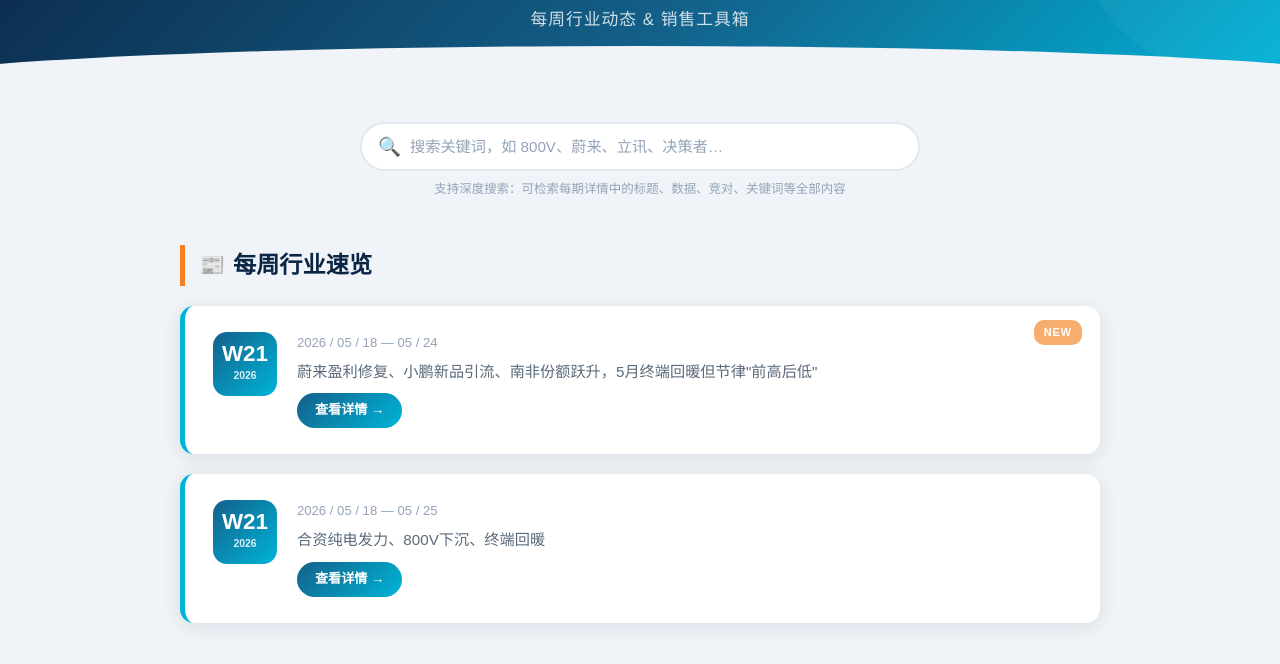
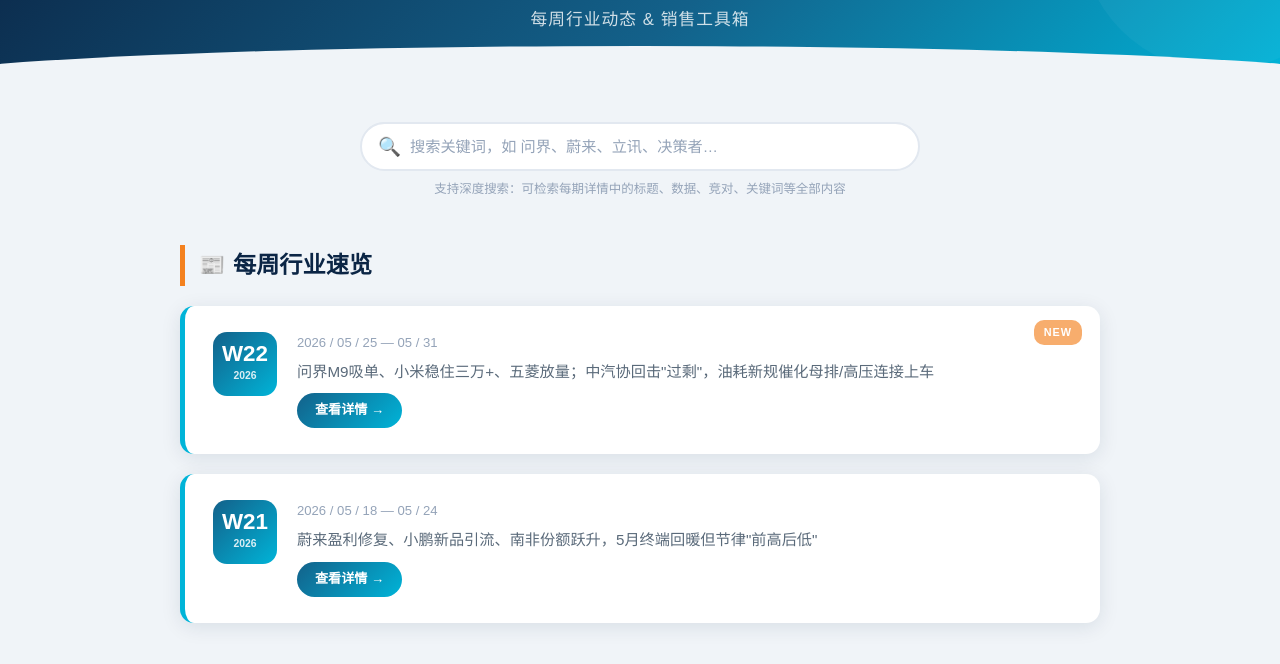
Before and after one commit to Nikki21nuan/Auto-Insights, a plain HTML site: page index.html in a window 1280 px wide. Shown: the part 129-793 px from the top of the page. Drawn offline with Linux system fonts and the light colour scheme.

Commit message:
Add files via upload

```diff
--- a/index.html
+++ b/index.html
@@ -101,7 +101,7 @@
 
   <div class="search-bar">
     <span class="search-icon">🔍</span>
-    <input type="text" id="searchInput" placeholder="搜索关键词，如 800V、蔚来、立讯、决策者…" oninput="filterCards()">
+    <input type="text" id="searchInput" placeholder="搜索关键词，如 问界、蔚来、立讯、决策者…" oninput="filterCards()">
   </div>
   <div class="search-hint">支持深度搜索：可检索每期详情中的标题、数据、竞对、关键词等全部内容</div>
 
@@ -110,9 +110,24 @@
   <div class="issue-list" id="issueList">
 
     <!-- ★ LATEST ISSUE ★ -->
+    <a class="issue-card searchable" href="car_weekly_highlights_052531.html"
+      data-content="问界M9 24小时破2万单 5/28全新一代问界M9发布24小时订单突破2万品牌热度延续 旗舰智驾定价策略有效Q2-Q3高压线束域控与热管理需求仍将走高 小米稳住三万+阵营 5月交付继续超过3万台连续第二个月站稳三万+ 产销爬坡与渠道成形验证供应链协同关注Q3新品与出海节奏的追加配套 五菱重回放量通道 5月全球销量达126087辆月度放量明显 A00 A0纯电与微客双驱拉动出口CKD与本地化同步升温线束补货节奏需跟进 中汽协回击产能过剩指控 5/29中汽协发文反驳欧方产能过剩片面说法倡导理性看待产能与贸易 关税与贸易工具不确定性上行Tier1需推进海外本地化与双供以分散政策风险 油耗新规倒逼高压母排加速落地 工信部WLTC油耗新规自2026/01/01实施按整备质量设阶梯限值2.57 3.3 4.7L/100km纯电插混电耗纳入企业平均2030年目标3.2L 巴斯巴将于2026欧洲电池电动车展集中展示大电流高压连接方案海外高压平台采购关注度上行 新规压近整车能效底线PHEV HEV电气化加速高电流母排高压线束一体化迎来量产窗口需在低损与热电协同上做强 Model Y拿下挪威十万俱乐部 Model Y在挪威累计注册破10万截至5/28成为首款达成里程碑的单一车型 北欧市场对高压架构与整车能效的验证效应明显利好高压连接与标准化推进 友商速递 中航光电 投关纪要披露2026年经营目标营收228亿元利润30亿元民品高端制造布局新能源车高压互连与智能网联产品矩阵 立讯精密 与Marvell签署战略合作MOU发力AI光铜互连生态高速互连与系统整合能力有望外溢至车载高速链路与域控平台 宏发股份 发布ESG及多项公告围绕继电器连接器等业务与内控治理推进利于车规高压继电器长期供给稳定 旗舰吸粉 问界M9 24小时2万单验证大车智驾的订单拉动与交付潜力 新规压顶 WLTC与企业平均油耗新规落地倒逼能效与电气化升级母排高压连接优先级上调 海外对冲 中汽协回击过剩一手应对关税不确定性一手加速海外本地化与标准化 盖世汽车 财联社电报 中汽协官网 工信部油耗新规 巴斯巴 同花顺财经 中财网 东方财富网">
+      <span class="new-badge">NEW</span>
+      <div class="week-badge">
+        <span class="week-num">W22</span>
+        <span class="week-label">2026</span>
+      </div>
+      <div class="issue-body">
+        <div class="issue-date">2026 / 05 / 25 — 05 / 31</div>
+        <div class="issue-summary">问界M9吸单、小米稳住三万+、五菱放量；中汽协回击"过剩"，油耗新规催化母排/高压连接上车</div>
+        <span class="read-btn">查看详情 →</span>
+        <div class="match-snippet"><div class="match-label">🔍 匹配内容</div><span class="match-text"></span></div>
+      </div>
+    </a>
+
+    <!-- PREVIOUS ISSUE -->
     <a class="issue-card searchable" href="car_weekly_highlights_051824.html"
        data-content="蔚来扛住下行连续盈利 Q1营收255.3亿元经营利润6680万元单季交付8.3万辆连续两个季度盈利 高端新能源修复信号增强现金流与毛利改善为二季度新品交付与渠道投入提供弹药 小鹏GX上市引爆客流 上市次日到店客流刷新2026年工作日最高超过2025年全年峰值 产品力与定价匹配度高短期关注订单承接与产能爬坡线束配套需快速响应 中国品牌在南非加速上位 2025年中国车企在南非乘用车市占率由11.2%升至16.8% 非洲成为出海第二增长曲线CKD与本地化供给需求升温 5月终端回暖但节律前高后低 乘联会预计5月狭义乘用车零售152万新能源95万渗透率约62.5%周度日均由5.1万回落至3.9万后在第四周回升至4.3万 渠道去库存尚未完成新能源与燃油分化扩大月末厂商冲量仍是关键变量 丰田在印混动创里程碑 丰田基洛斯卡在印度累计混动车型销量突破30万辆 强混在新兴市场具备规模基础高压线束热管理与12V-48V架构并存期将延长 欧洲纯电重启加速 4月欧盟核心市场纯电上牌20.15万辆同比+34.1% 海外需求修复叠加本地关税不确定出口与海外本地化需双线推进 竞对速递 立讯精密 拟通过收购京西智行集团间接持有京西国际约59.5%股份切入智能底盘与线控制动 安波福 与Comau宣布联合研发智能自动化解决方案加速工厂柔性与效率 Amphenol 将于5/27-5/29亮相JSAE横滨展展示车规多千兆以太网与可换电连接器 终端回暖 5月零售回升但节律波动新能源贡献主导 爆款兑现 新品上市带动客流与订单小鹏GX表现突出 版图重塑 消费电子巨头加码底盘与系统集成Tier1格局洗牌 乘联分会 盖世汽车 Amphenol官网 中国汽车流通协会乘用车市场信息联席分会官网 中国汽车报AI汽车网">
-      <span class="new-badge">NEW</span>
       <div class="week-badge">
         <span class="week-num">W21</span>
         <span class="week-label">2026</span>
@@ -120,21 +135,6 @@
       <div class="issue-body">
         <div class="issue-date">2026 / 05 / 18 — 05 / 24</div>
         <div class="issue-summary">蔚来盈利修复、小鹏新品引流、南非份额跃升，5月终端回暖但节律"前高后低"</div>
-        <span class="read-btn">查看详情 →</span>
-        <div class="match-snippet"><div class="match-label">🔍 匹配内容</div><span class="match-text"></span></div>
-      </div>
-    </a>
-
-    <!-- PREVIOUS ISSUE -->
-    <a class="issue-card searchable" href="car_weekly_highlights_051825.html"
-       data-content="终端回暖新能稳在六成+ 乘联会预估5月狭义乘用车零售152万辆新能源约95万辆渗透率约62.5% 新能源占比继续抬升线束高压与低压混配需求维持高位月末冲量或带动本周排产与发运节奏 小鹏GX上市800V+线控底盘打组合拳 售价26.98万元起纯电超增两套动力标配800V高压+5C快充原生线控底盘后轮转向 20-30万元技术堆叠加速域控与线束架构复杂度提升利于含高压与冗余回路的方案渗透 吉利银河星舰7 MAX拉低四驱门槛 全系四驱售价9.88-12.98万元e-AWD智电四驱综合功率312kW峰值扭矩526Nm搭载NOA高阶驾辅 十万元级拉起电混四驱普及线中低价位车型线束连接器用量与规格同步上探 奔驰GLC纯电长轴将预售合资纯电开始认真 基于800V电气架构85.5kWh电池CLTC约700km峰值充电功率320kW 6月预售7月上市 豪华合资电动化落地加速E/E与热管理件本土化切换提速带动高端配套切入窗口 能源局通报充电设施累计超2195万把 截至4月末全国充电基础设施总量2195.5万公共490.7万私人1704.8万同比分别+29.6%+53.5% 高压快充网络量级补齐短板800V及液冷枪线等高规格连接方案加速落地 800V从高端秀肌肉转为主流必选 小鹏GX岚图泰山X8 PHEV EV均配超充奔驰GLC纯电均围绕800V与高压快充配置发力 800V正下沉至主流价位段带动高压线束屏蔽件与冷却快接等单车价值提升 终端回暖 5月零售预估回升月末冲量在即 800V下沉 高压快充成20-30万级标配选项 合资发力 豪华合资电动化进入量产兑现期 中国质量新闻网 金融界IT之家 转引乘联会预估 乘联会官网">
-      <div class="week-badge">
-        <span class="week-num">W21</span>
-        <span class="week-label">2026</span>
-      </div>
-      <div class="issue-body">
-        <div class="issue-date">2026 / 05 / 18 — 05 / 25</div>
-        <div class="issue-summary">合资纯电发力、800V下沉、终端回暖</div>
         <span class="read-btn">查看详情 →</span>
         <div class="match-snippet"><div class="match-label">🔍 匹配内容</div><span class="match-text"></span></div>
       </div>
@@ -157,13 +157,13 @@
     </a>
 
     <!-- ★ ADD MORE TOOLS HERE ★ -->
-     <a class="tool-card searchable" href="AI_training.html"
+     <!-- <a class="tool-card searchable" href="AI_training.html"
        data-content="Copilot AI for Sales 销售日常高频场景快速上手 聚焦3类能力 写沟通 处理Excel 做PPT 场景1 写邮件改措辞 适用客户未回复 英文邮件 内部升级说明 场景2 Excel基础用法 适用客户PN数据整理 做汇总 找异常 场景3 写PPT汇报 适用客户Review 周报月报 内部沟通材料 可选总结信息 长邮件 会议纪要 Action item提炼 用法口诀 给背景 说目标 定格式 多轮优化 帮销售更快整理 更清楚表达 更高效推进">
       <div class="tool-icon"><img src="https://res.cdn.office.net/officehub/images/content/images/unauth-ccm/hero-copilot-4b11c882d8.png" alt="Copilot" style="width:28px;height:28px;border-radius:6px;object-fit:cover"></div>
       <h3>Copilot销售培训</h3>
       <p class="tool-desc">日常场景快速上手：写沟通 / 处理Excel / 做PPT</p>
       <span class="tool-link">打开工具</span>
-    </a>
+    </a> -->
 
   </div>
 
```
